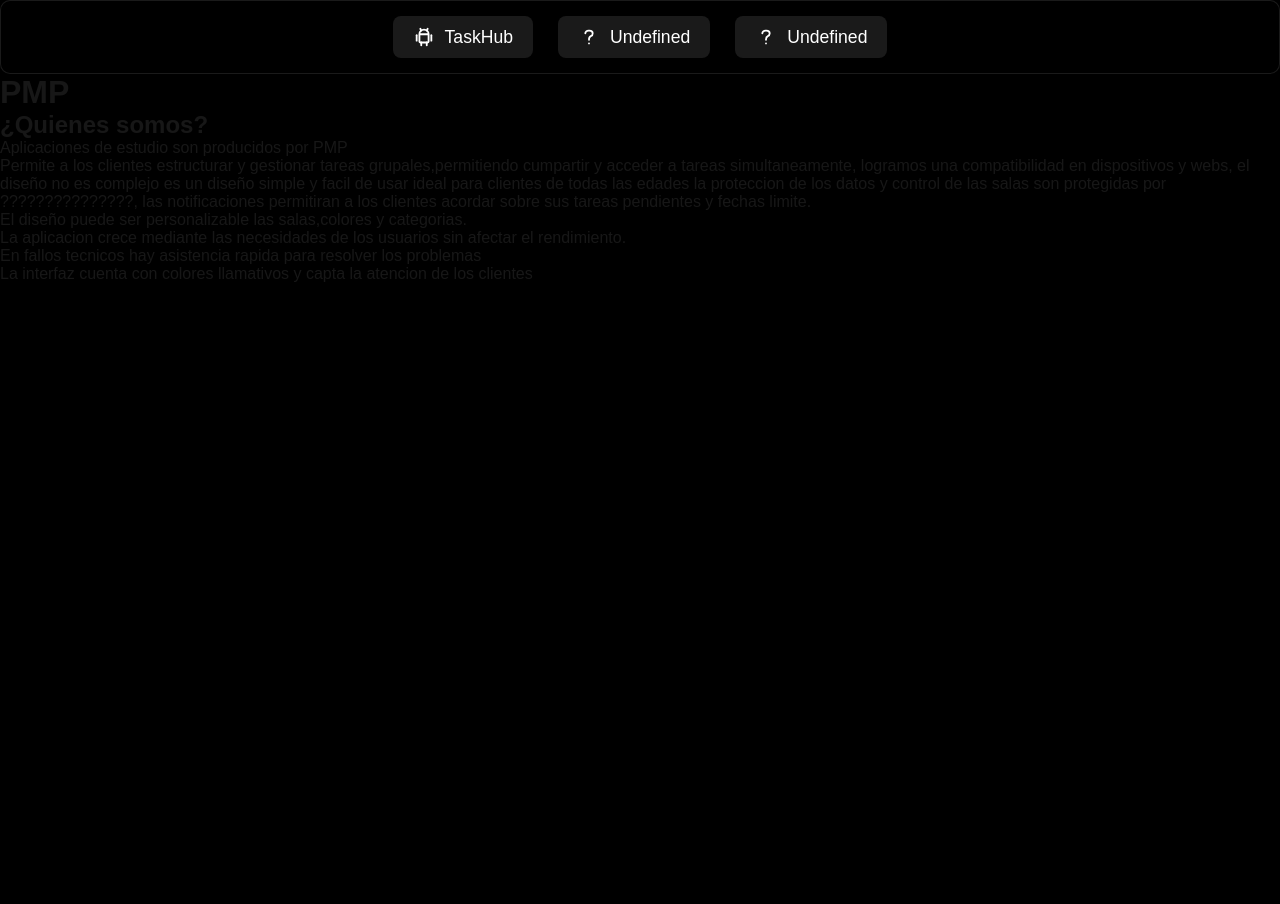
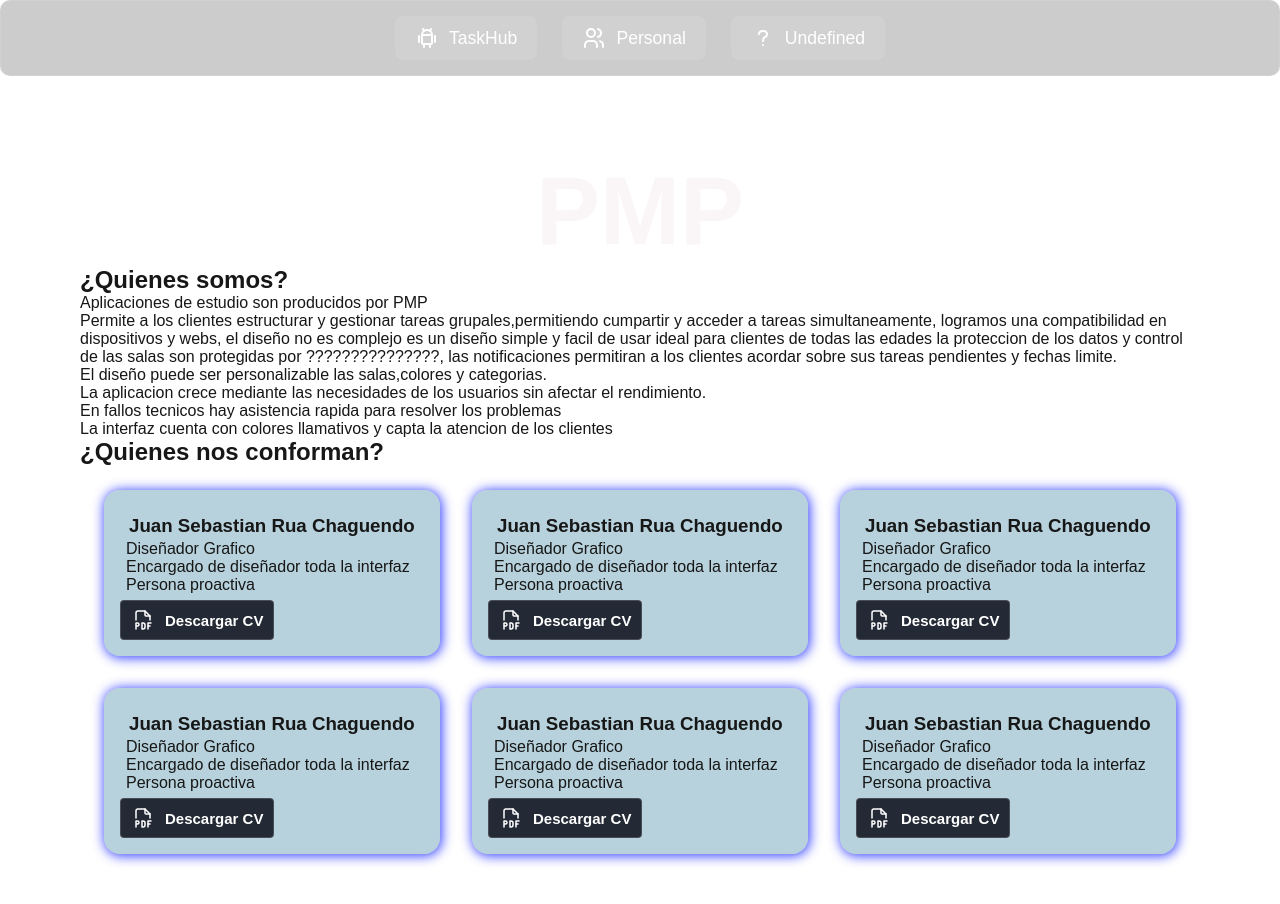
Before and after one commit to microproyects/pmp-web, a Next.js app: page /home in a window 1280 px wide. Shown: the top 904 px of the page. Before the commit the page ends 800 px from the top, so only its background shows below. Built offline with nearby package versions, Linux system fonts and the light colour scheme.

Commit message:
Mejorando el home corrigiendo errores y mejorando estilos

```diff
--- /dev/null
+++ b/src/app/components/PCVs.tsx
@@ -0,0 +1,35 @@
+import styles from "./page.module.css";
+import { IconFileTypePdf } from '@tabler/icons-react';
+import { IconDownload } from '@tabler/icons-react';
+interface HomeProps {
+    name: string;
+    rol: string;
+    rold: string;
+    text: string;
+    cv: string;
+}
+const Home: React.FC<HomeProps> = ({ name, rol, rold, text, cv }) => {
+    return (
+        <section className={styles.section}>
+            <div className={styles.separate}>
+            <h3 className={styles.h3}>{name}</h3>
+            <p>{rol}</p>
+            <span>{rold}</span>
+            <p>{text}</p>
+        </div>
+            <a href={cv} target="_blank" rel="noopener noreferrer" download>
+                <button className={styles.downloadbutton}>
+                    <div className={styles.docs}>
+                    <IconFileTypePdf stroke={1.5} />
+                        Descargar CV
+                    </div>
+                    <div className={styles.download}>
+                    <IconDownload stroke={2} />
+                    </div>
+                </button>
+            </a>
+
+        </section>
+    );
+}
+export default Home
--- /dev/null
+++ b/src/app/components/page.module.css
@@ -0,0 +1,84 @@
+.section {
+    border-radius: 16px;
+    padding: 1em;
+    box-shadow: 1px 1px 12px 1px rgba(0, 17, 255, 0.781);
+    background-color: rgba(19, 106, 141, 0.301);
+}
+.h3{
+    margin: 3px;
+}
+.separate{
+    padding: 6px;
+}
+.downloadbutton {
+    position: relative;
+    border-width: 0;
+    color: white;
+    font-size: 15px;
+    font-weight: 600;
+    cursor: pointer;
+    border-radius: 4px;
+    z-index: 1;
+}
+
+.downloadbutton .docs {
+    display: flex;
+    align-items: center;
+    justify-content: space-between;
+    gap: 10px;
+    min-height: 40px;
+    padding: 0 10px;
+    border-radius: 4px;
+    z-index: 1;
+    background-color: #242a35;
+    border: solid 1px #e8e8e82d;
+    transition: all 0.5s cubic-bezier(0.77, 0, 0.175, 1);
+}
+
+.downloadbutton:hover {
+    box-shadow:
+        rgba(0, 0, 0, 0.25) 0px 54px 55px,
+        rgba(0, 0, 0, 0.12) 0px -12px 30px,
+        rgba(0, 0, 0, 0.12) 0px 4px 6px,
+        rgba(0, 0, 0, 0.17) 0px 12px 13px,
+        rgba(0, 0, 0, 0.09) 0px -3px 5px;
+}
+
+.download {
+    position: absolute;
+    inset: 0;
+    display: flex;
+    align-items: center;
+    justify-content: center;
+    max-width: 90%;
+    margin: 0 auto;
+    z-index: -1;
+    border-radius: 4px;
+    transform: translateY(0%);
+    background-color: #01e056;
+    border: solid 1px #01e0572d;
+    transition: all 0.5s cubic-bezier(0.77, 0, 0.175, 1);
+}
+
+.downloadbutton:hover .download {
+    transform: translateY(100%);
+}
+
+
+.download svg line {
+    animation: docs 1s infinite;
+}
+
+@keyframes docs {
+    0% {
+        transform: translateY(0%);
+    }
+
+    50% {
+        transform: translateY(-15%);
+    }
+
+    100% {
+        transform: translateY(0%);
+    }
+}
--- a/src/app/globals.css
+++ b/src/app/globals.css
@@ -86,10 +86,6 @@
   box-shadow: 0 5px 15px rgba(83, 83, 255, 0.2);
 }
 
-.navbar a svg {
-  width: 22px;
-  height: 22px;
-}
 @media (prefers-color-scheme: dark) {
   html {
     color-scheme: dark;
--- a/src/app/home/page.module.css
+++ b/src/app/home/page.module.css
@@ -1,4 +1,32 @@
+.h1 {
+    text-align: center;
+    color: rgb(250, 246, 248);
+    font-size: max(6em, 1%);
+    animation: animationIn 2s ease forwards;
+}
 
-body{
-    background-color: black;
+.all {
+    position: relative;
+    min-height: 100svh;
+    padding: 80px;
 }
+
+.hovertext{
+    text-shadow: -1px 1px 12px rgb(255, 255, 255);
+}
+.containerPCvs{
+    gap: 32px;
+    padding: 24px;
+    display: grid;
+    grid-template-columns: 1fr 1fr 1fr;
+}
+@keyframes animationIn {
+    0% {
+        opacity: 0;
+        transform: translateY(-30px);
+    }
+    100% {
+        opacity: 1;
+        transform: translateY(0);
+    }
+}
--- a/src/app/home/page.tsx
+++ b/src/app/home/page.tsx
@@ -1,10 +1,12 @@
+"use client"
 import styles from "./page.module.css";
+import PCvs from "../components/PCVs"
 
 export default function Home() {
     return (
-        <div className={styles.css}>
+        <div className={styles.all}>
             <main className={styles.css}>
-                <h1>PMP</h1>
+                <h1 className={styles.h1}><span className={styles.hovertext}>PMP</span></h1>
                 <h2>¿Quienes somos?</h2>
                 <p>Aplicaciones de estudio son producidos por PMP</p>
                 <p>Permite a los clientes estructurar y gestionar tareas grupales,permitiendo cumpartir y acceder a tareas simultaneamente, logramos una compatibilidad en dispositivos y webs, el diseño no es complejo es un diseño simple y facil de usar ideal para clientes de todas las edades la proteccion de los datos y control de las salas son protegidas por ???????????????, las notificaciones permitiran a los clientes acordar sobre sus tareas pendientes y fechas limite.</p>
@@ -12,6 +14,51 @@
                 <p>La aplicacion crece mediante las necesidades de los usuarios sin afectar el rendimiento.</p>
                 <p>En fallos tecnicos hay asistencia rapida para resolver los problemas</p>
                 <p>La interfaz cuenta con colores llamativos y capta la atencion de los clientes</p>
+                <h2>¿Quienes nos conforman?</h2>
+                <section className={styles.containerPCvs}>
+                    <PCvs
+                        name="Juan Sebastian Rua Chaguendo"
+                        rol="Diseñador Grafico"
+                        rold="Encargado de diseñador toda la interfaz"
+                        text="Persona proactiva"
+                        cv="/SVG/CVq.pdf"
+                    />
+                    <PCvs
+                        name="Juan Sebastian Rua Chaguendo"
+                        rol="Diseñador Grafico"
+                        rold="Encargado de diseñador toda la interfaz"
+                        text="Persona proactiva"
+                        cv="/SVG/CVq.pdf"
+                    />
+                    <PCvs
+                        name="Juan Sebastian Rua Chaguendo"
+                        rol="Diseñador Grafico"
+                        rold="Encargado de diseñador toda la interfaz"
+                        text="Persona proactiva"
+                        cv="/SVG/CVq.pdf"
+                    />
+                    <PCvs
+                        name="Juan Sebastian Rua Chaguendo"
+                        rol="Diseñador Grafico"
+                        rold="Encargado de diseñador toda la interfaz"
+                        text="Persona proactiva"
+                        cv="/SVG/CVq.pdf"
+                    />
+                    <PCvs
+                        name="Juan Sebastian Rua Chaguendo"
+                        rol="Diseñador Grafico"
+                        rold="Encargado de diseñador toda la interfaz"
+                        text="Persona proactiva"
+                        cv="/SVG/CVq.pdf"
+                    />
+                    <PCvs
+                        name="Juan Sebastian Rua Chaguendo"
+                        rol="Diseñador Grafico"
+                        rold="Encargado de diseñador toda la interfaz"
+                        text="Persona proactiva"
+                        cv="/SVG/CVq.pdf"
+                    />
+                </section>
             </main>
             <footer className={styles.css}>
 
--- a/src/app/layout.tsx
+++ b/src/app/layout.tsx
@@ -1,5 +1,6 @@
 import type { Metadata } from "next";
 import { IconQuestionMark } from '@tabler/icons-react';
+import { IconUsers } from '@tabler/icons-react';
 import { IconBrandAndroid } from '@tabler/icons-react';
 import { Geist, Geist_Mono } from "next/font/google";
 import   "./globals.css";
@@ -32,9 +33,9 @@
                             <IconBrandAndroid stroke={2} />
                                 TaskHub
                             </a>
-                            <a href="/home.tsx">
-                            <IconQuestionMark stroke={2} />
-                                Undefined
+                            <a href="/contact">
+                            <IconUsers stroke={2} />
+                                Personal
                             </a>
                             <a href="#">
                             <IconQuestionMark stroke={2} />
--- a/src/app/login/page.tsx
+++ b/src/app/login/page.tsx
@@ -71,7 +71,7 @@
                                 <rect x="3" y="11" width="18" height="11" rx="2" ry="2"></rect>
                                 <path d="M7 11V7a5 5 0 0 1 10 0v4"></path>
                             </svg>
-                            <input  ref={passRef} id="pass" type="password" placeholder="Contraseña" required />
+                            <input ref={passRef} id="pass" type="password" placeholder="Contraseña" required />
                         </div>
                         <button type="submit">Entrar</button>
 
```
Also changed, not shown: src/app/login/page.module.css (+0 -12 lines), src/app/components/bola.css (deleted), 1 other file (tests, documents, lock files or other folders).
